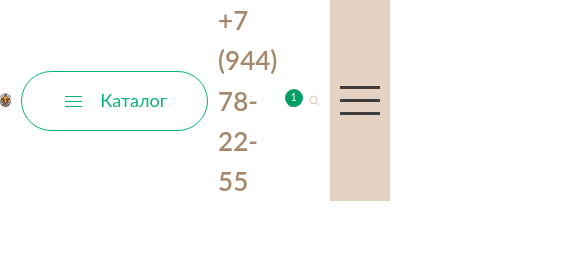
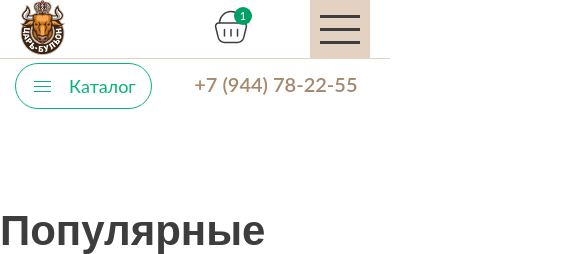
Before and after one commit to maxvgr/probulion, a website built with webpack: page src/page-home.html in a window 390 px wide. Shown: the top 254 px of the page, 585 px wide, since content can reach past the window. Built offline with nearby package versions, Linux system fonts and the light colour scheme; a web font is replaced by a local one; what vanilla-lazyload would draw is missing.

Commit message:
fix: правки по адаптиву header

```diff
--- a/src/layout/header.html
+++ b/src/layout/header.html
@@ -70,6 +70,8 @@
         </button>
       </div>
       <!-- /.header__burger -->
+      <span class="header__line">&nbsp;</span>
+      <!-- /.header__line -->
       <div class="header__menu-mobile">
         <include src="layout/menu-mobile.html"></include>
       </div>
--- a/src/scss/layout/components/dropdown/_nav.scss
+++ b/src/scss/layout/components/dropdown/_nav.scss
@@ -46,6 +46,10 @@
     // border-radius: $border-radius;
     // background-color: $palette-white;
     // transition: $transition-time ease;
+
+    @media screen and (max-width: $mobile) {
+      min-width: unset;
+    }
   }
 
   ul > li {
--- a/src/scss/layout/global/_header.scss
+++ b/src/scss/layout/global/_header.scss
@@ -3,6 +3,11 @@
 // -----------------------------------------------------------------------------
 
 #header {
+  .container {
+    @media screen and (max-width: $tablet) {
+      max-width: 100%;
+    }
+  }
 }
 
 .header {
@@ -18,6 +23,11 @@
     @media screen and (max-width: $notebook) {
       grid-template-columns: 1fr 2fr 3fr 1fr 1fr 1fr;
     }
+    @media screen and (max-width: $tablet) {
+      grid-template-columns: 1.8fr 2fr 1fr;
+      gap: 0 10px;
+      padding: 0 0 4px;
+    }
   }
 
   &__logo {
@@ -27,6 +37,14 @@
     @media screen and (max-width: $notebook) {
       grid-row: auto;
     }
+    @media screen and (max-width: $tablet) {
+      justify-self: start;
+      padding-left: 20px;
+
+      img {
+        max-height: 55px;
+      }
+    }
   }
 
   &__catalog {
@@ -35,6 +53,20 @@
     }
     @media screen and (max-width: $notebook) {
       grid-row: auto;
+    }
+    @media screen and (max-width: $tablet) {
+      grid-row: 3/4;
+      padding-top: 4px;
+      padding-left: 15px;
+
+      .header-button {
+        padding: 11px 35px;
+      }
+    }
+    @media screen and (max-width: $mobile) {
+      .header-button {
+        padding: 10px 15px;
+      }
     }
   }
 
@@ -76,12 +108,23 @@
       grid-row: auto;
       grid-column: auto;
     }
+    @media screen and (max-width: $tablet) {
+      grid-row: 3/4;
+      grid-column: 2/4;
+    }
 
     a {
       color: #a5876b;
       font-weight: 600;
       font-size: 26px;
       line-height: 155%; /* 40.3px */
+
+      @media screen and (max-width: $laptop) {
+        font-size: 22px;
+      }
+      @media screen and (max-width: $tablet) {
+        font-size: 20px;
+      }
     }
   }
 
@@ -93,6 +136,14 @@
     }
     @media screen and (max-width: $notebook) {
       place-self: center center;
+    }
+    @media screen and (max-width: $tablet) {
+      justify-self: center;
+    }
+    @media screen and (max-width: $mobile) {
+      img {
+        max-width: unset;
+      }
     }
 
     .card-goods {
@@ -123,6 +174,9 @@
       margin-top: 0;
       place-self: center center;
     }
+    @media screen and (max-width: $tablet) {
+      display: none;
+    }
   }
 
   &__burger {
@@ -134,6 +188,9 @@
 
     @media screen and (max-width: $notebook) {
       display: flex;
+    }
+    @media screen and (max-width: $tablet) {
+      margin-right: 20px;
     }
 
     .hamburger-box {
@@ -153,6 +210,19 @@
     }
   }
 
+  &__line {
+    display: none;
+    width: 100%;
+    height:1px;
+    border-bottom: 1px solid #E3D2C2;
+
+    @media screen and (max-width: $tablet) {
+      display: block;
+      grid-row: 2/3;
+      grid-column: 1/4;
+    }
+  }
+
   &__menu-mobile {
     position: absolute;
     z-index: -10;
@@ -165,11 +235,13 @@
     max-width: 360px;
     height: 100%;
     padding: 54px 80px 0 44px;
-    // border-top: 1px solid rgba(232, 232, 232, 1);
-
     background: #f2ebda;
     opacity: 0;
     transition: 0.6s ease;
+
+    @media screen and (max-width: $mobile-mini) {
+      max-width: 300px;
+    }
 
     & > ul > li {
       padding-bottom: 30px;
--- a/src/scss/settings/_breakpoint.scss
+++ b/src/scss/settings/_breakpoint.scss
@@ -1,6 +1,6 @@
 $grid-breakpoint: (
-  mobile: 540px,
-  tablet: 800px,
+  mobile: 500px,
+  tablet: 740px,
   notebook: 1200px,
   laptop: 1400px,
   big-laptop: 1500px,
@@ -14,8 +14,9 @@ $breakpoint-laptop: max-width map.get($grid-breakpoint, 'laptop');
 $breakpoint-big-laptop: max-width map.get($grid-breakpoint, 'big-laptop');
 
 
-$mobile: 540px;
-$tablet: 800px;
+$mobile-mini: 360px;
+$mobile: 500px;
+$tablet: 740px;
 $notebook: 1200px;
 $laptop: 1400px;
 $big-laptop: 1500px;
```
